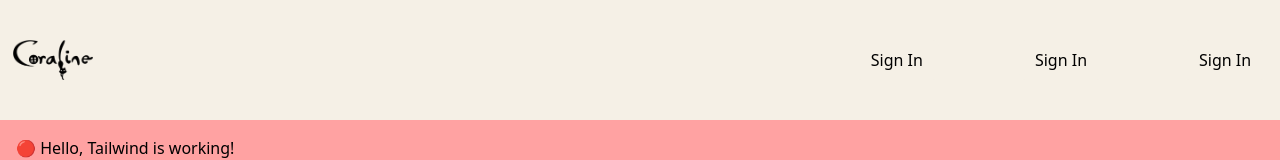
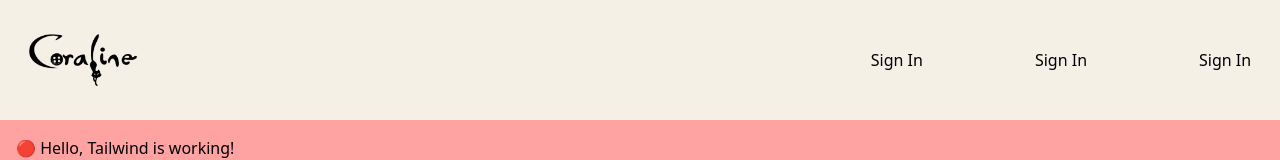
Before and after one commit to wesleynguyen98/OtherWorld, a React (Vite) app: page /home in a window 1280 px wide. Shown: the top 160 px of the page. Built offline with nearby package versions, Linux system fonts and the light colour scheme.

Commit message:
Fixed the FaSearch import not used for vercel error.

```diff
--- a/src/components/Header.tsx
+++ b/src/components/Header.tsx
@@ -1,4 +1,3 @@
-import { FaSearch } from "react-icons/fa";
 import NavBar from "./NavBar";
 export default function Header() {
   return (
--- a/src/components/NavBar.tsx
+++ b/src/components/NavBar.tsx
@@ -9,7 +9,7 @@ export default function NavBar() {
         <img
           src="/coraline-logo.png"
           alt="Coraline Logo"
-          className="w-[80px] h-auto object-contain"
+          className="w-[140px] px-4 h-auto object-contain"
         />
       </Link>
 
--- a/src/index.css
+++ b/src/index.css
@@ -1,5 +1,3 @@
-@tailwind base;
-@tailwind components;
 @tailwind utilities;
 
 @import "tailwindcss";
```
